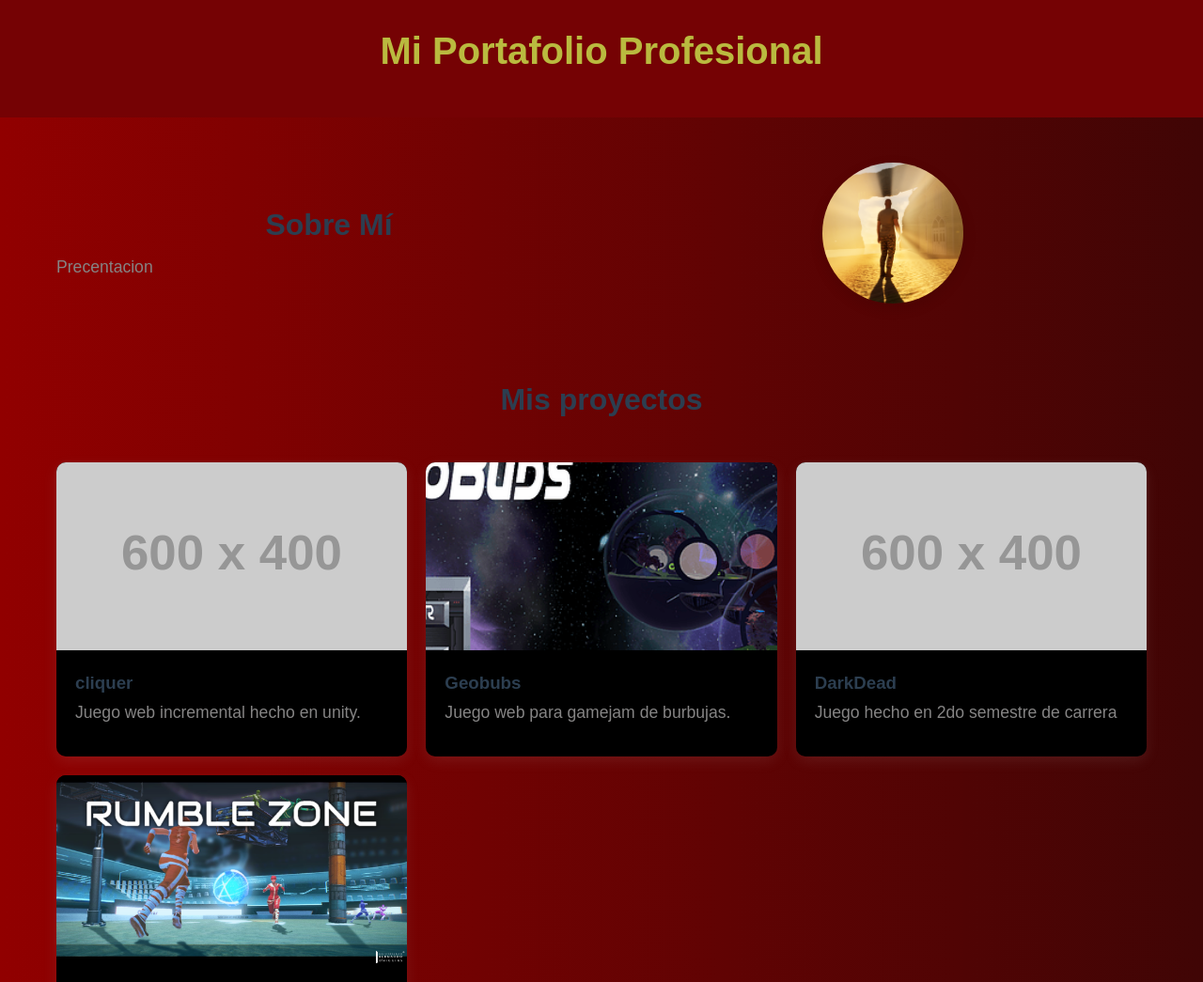
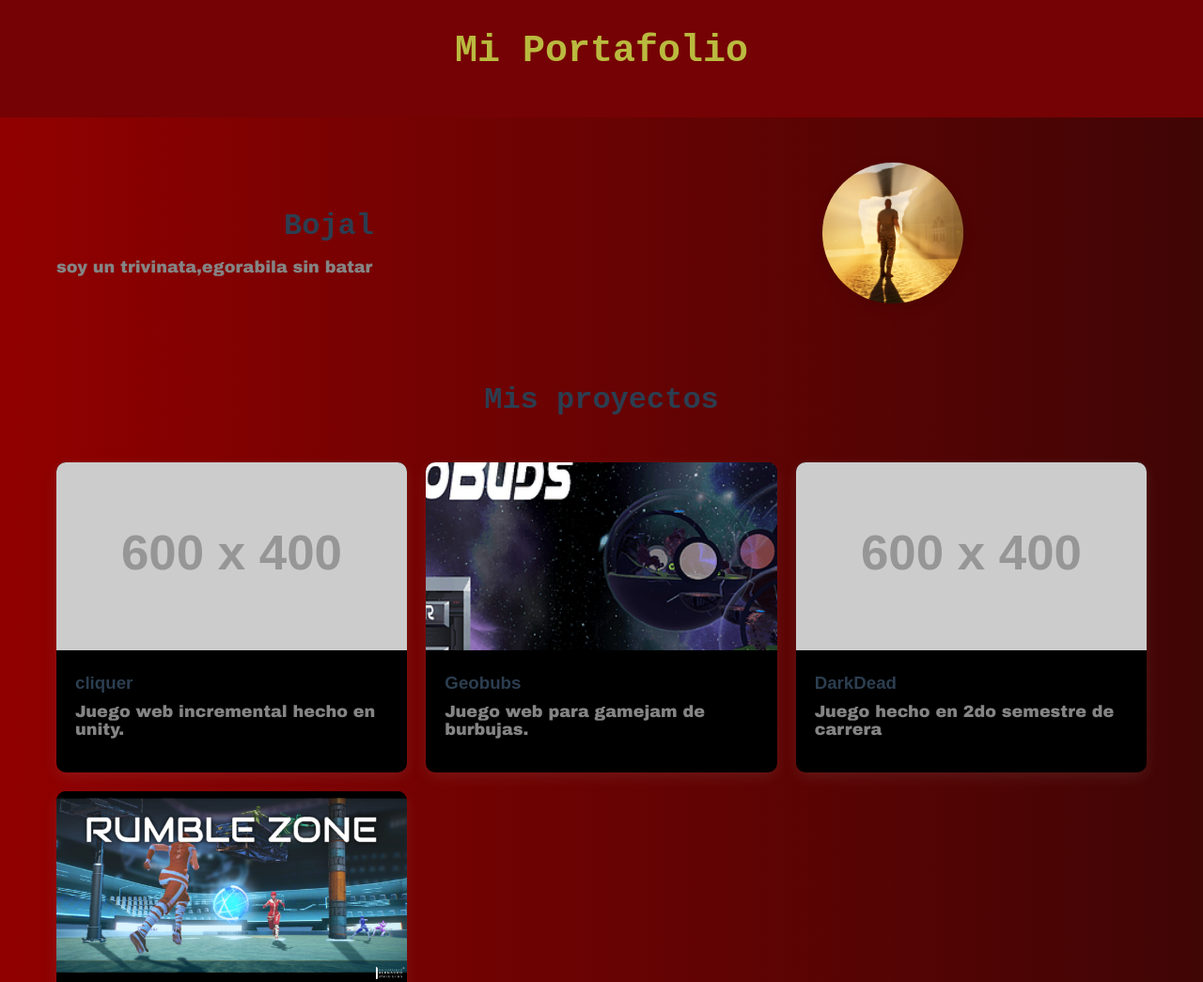
Before and after one commit to bojal/Portafolio, a plain HTML site: page index.html in a window 1280 px wide. Shown: the top 1045 px of the page at 94% size. Drawn offline with Linux system fonts and the light colour scheme; placeholder pictures from the web are drawn by us.

Commit message:
fuentes de texto

```diff
--- a/index.html
+++ b/index.html
@@ -10,14 +10,14 @@
 <body>
     <header>
         <div class="container">
-            <h1>Mi Portafolio Profesional</h1>
+            <h1>Mi Portafolio </h1>
         </div>
     </header>
 
     <section class="about-section container">
         <div class="about-text">
-            <h2>Sobre Mí</h2>
-            <p>Precentacion </p>
+            <h2>Bojal</h2>
+            <p>soy un trivinata,egorabila sin batar</p>
 
         </div>
         <div class="about-image">
--- a/styles.css
+++ b/styles.css
@@ -52,11 +52,13 @@
         }
 
         h1 {
+            font-family: 'Courier New', monospace;
             font-size: 2.5rem;
             margin-bottom: 1rem;
         }
 
         h2 {
+            font-family: 'Courier New', monospace;
             font-size: 2rem;
             margin: 2rem 0 1rem;
             text-align: center;
@@ -64,6 +66,7 @@
         }
 
         p {
+            font-family: 'Arial Black', Gadget, sans-serif;
             margin-bottom: 1rem;
             font-size: 1.1rem;
         }
```
